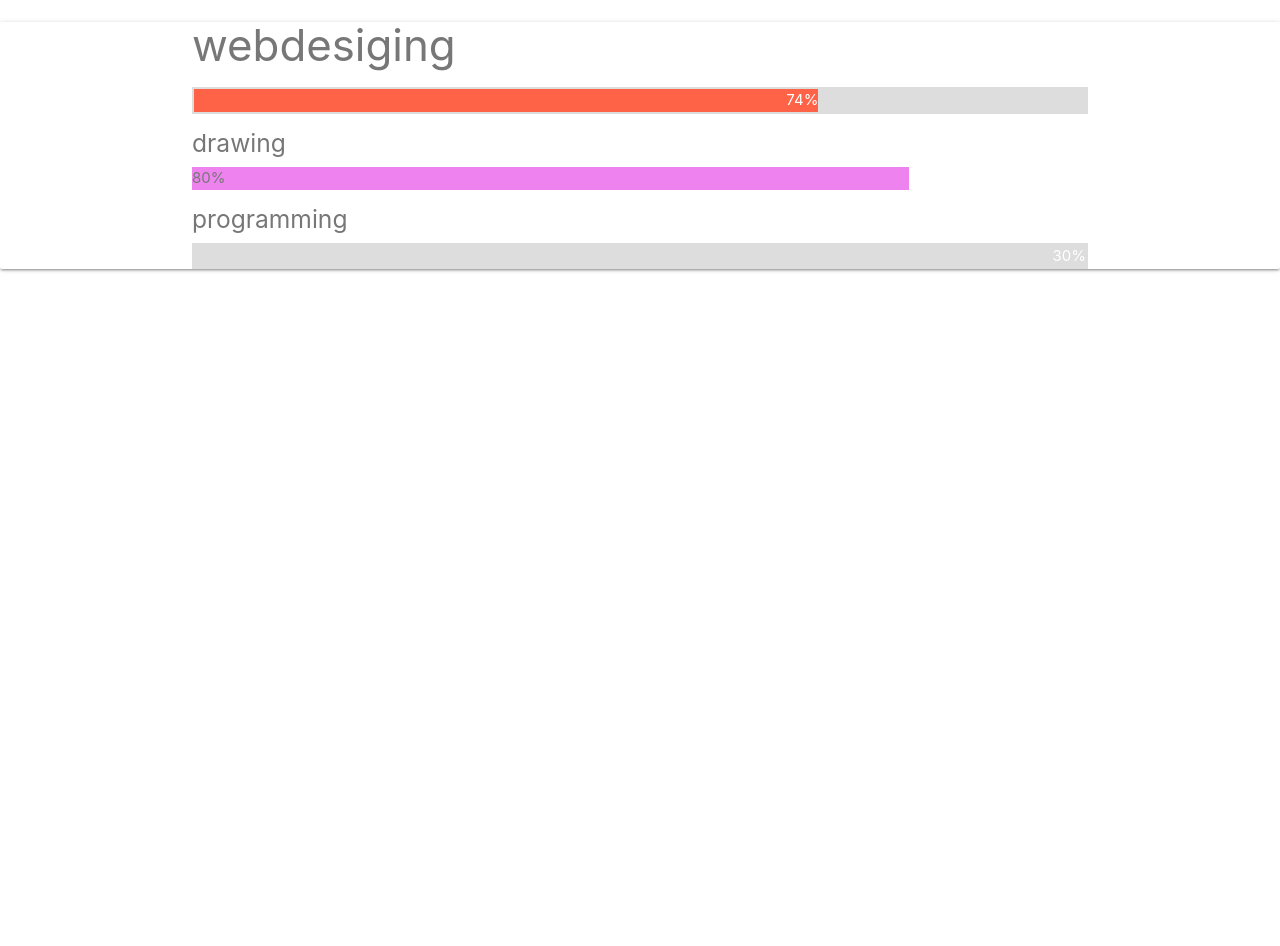
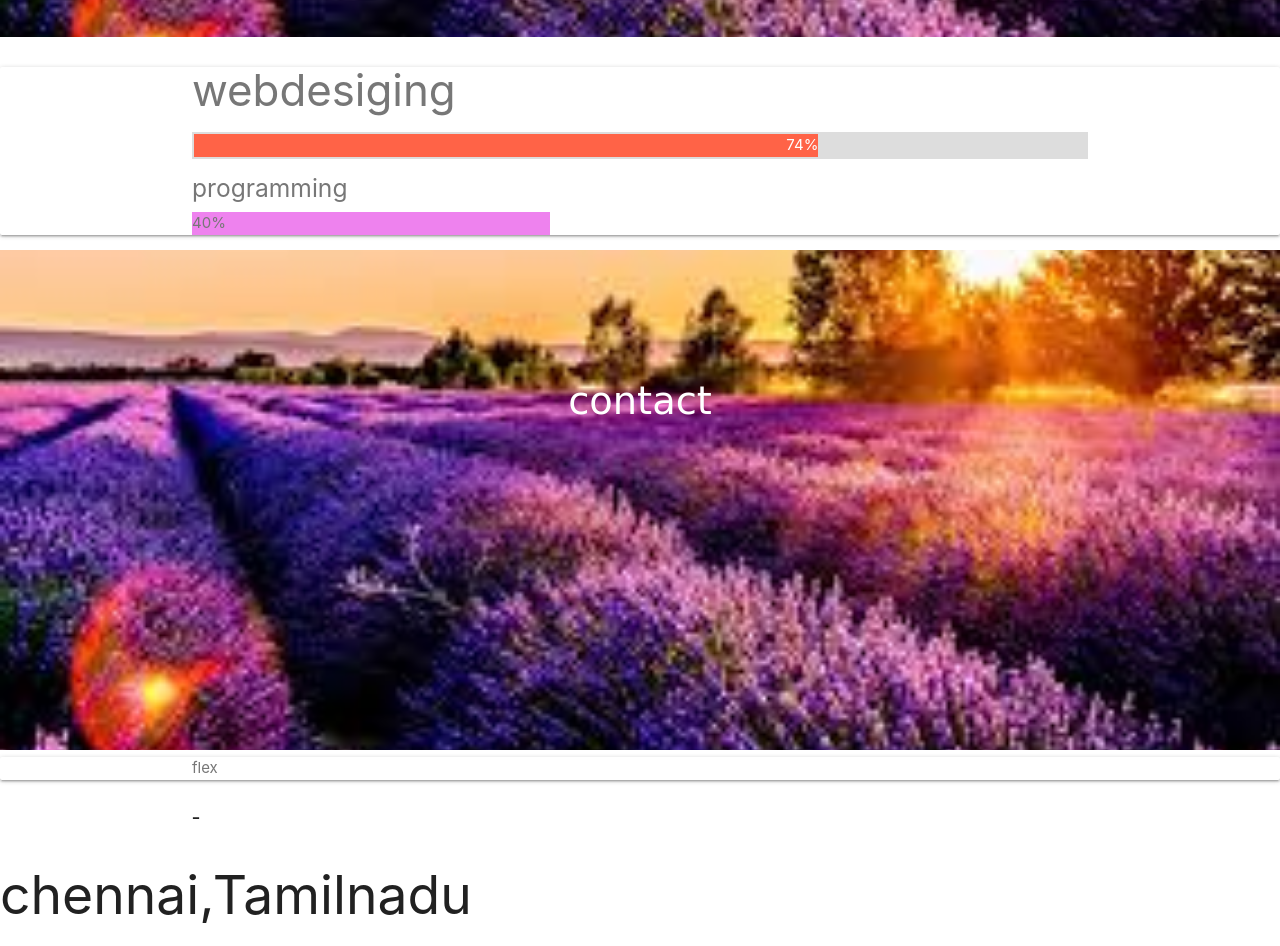
Before and after one commit to ramapriyadharshini/ramapriyadharshini.github.io, a plain HTML site: page index.html in a window 1280 px wide. Shown: the part 1420-2366 px from the top of the page. Before the commit the page ends 1704 px from the top, so only its background shows below. Drawn offline with nearby package versions, Linux system fonts and the light colour scheme.

Commit message:
add this files

```diff
--- a/index.html
+++ b/index.html
@@ -7,12 +7,14 @@
     <script src="https://cdnjs.cloudflare.com/ajax/libs/materialize/1.0.0/js/materialize.min.js"></script>
     <link rel="stylesheet" href="https://cdnjs.cloudflare.com/ajax/libs/materialize/1.0.0/css/materialize.min.css">
     <link href="https://fonts.googleapics.com/icon?family=material+icons"rel="stylesheet">
+    <link href="https://fonts.googleapis.com/icon?family=Material+Icons" rel="stylesheet">
+
+
     <title><b> I AM RAMAPRIYA</b></title>
 </head>
 <style>
   #car{
     position:absolute;
-    background-color: #222;
     width: auto;
     height: auto;
     color:#fff;
@@ -67,14 +69,24 @@
       width: 70%;
       background-color: tomato;
     }
-    .skill-draw{
-      width:80%;
+    .skill-prog{
+      width:40%;
       background-color: violet;
     }
-    .skill.prog{
-      width:30%;
-      background-color: yellowgreen;
+    #audi{
+    position:absolute;
+    width: auto;
+    height: auto;
+    color:#fff;
+    padding: 15px;
+    top:50%;
+    left:50%;
+    font-size: 3vw;
+    transform: translate(-50%,-150%);
+    font-family: cursive;
+    line-height: 1.8;
     }
+
 
 </style>
 <body>
@@ -103,8 +115,11 @@
       <div id ="bike">
       <h3 class="cen">aboutme</h3>
       <img src="pic.jpg" class="roundedimg" width="100px",height="100px">
-      <p class="para"><b> Ramapriyadharshini</b>, studing final year cse . I am  Learning fullstack webdevelopment for 3 weaks i got some knowledge in
-        webdevelopment .easy to  understand but other language are so ..And i love webdesiging .</p>
+      <p class="para"> I am Ramapriyadharshini a computer science engineering . I'm currently based fullstack developer.It's a courageous and obliged
+        part of a mixture in HTML,CSS,JQUERY,JS,DB.I have created a webpage that consists of this languages in webdesigin.Completed mini project on exam registration
+        strong programming and anaytical skills.Ability to work both independently and in groups.
+
+      </p>
     </div>
   </div>
   </div>
@@ -121,20 +136,38 @@
       <div class = "skillcontainer">
         <div class = "skill-web">74%</div>
       </div>
-      <h5>drawing</h5>
+      <h5>programming </h5>
                 <div class = "skil1container">
-                  <div class = "skill-draw" >80% </div>
+                  <div class = "skill-prog" >40% </div>
                 </div>
-      <h5>programming</h5>
-                <div class = "skillcontainer" >
-                  <div class = "skill-prog" >30% </div>
-                </div>
+
     </div>
+   </div>
+   <div class="parallax-container">
+    <div class="parallax"><img src="img.vio.jpg">
+      <div id="audi">
+        <div class ="image-intro">contact</div>
+        </div>
+  </div>
+  </div>
+  <div class = "card">
+    <div class ="container">
+      <div class = "row">flex</div>
     </div>
+  </div>
+        <div class="divide-quarter">
+          <i class ="material-icons">location-arrow</i>
+          <h2>chennai,Tamilnadu</h2>
+        </div>
+
+      </div>
+    </div>
+
 
 
 </body>
 <script>
+
 document.addEventListener('DOMContentLoaded', function() {
     var elems = document.querySelectorAll('.parallax');
     var instances = M.Parallax.init(elems);
```
